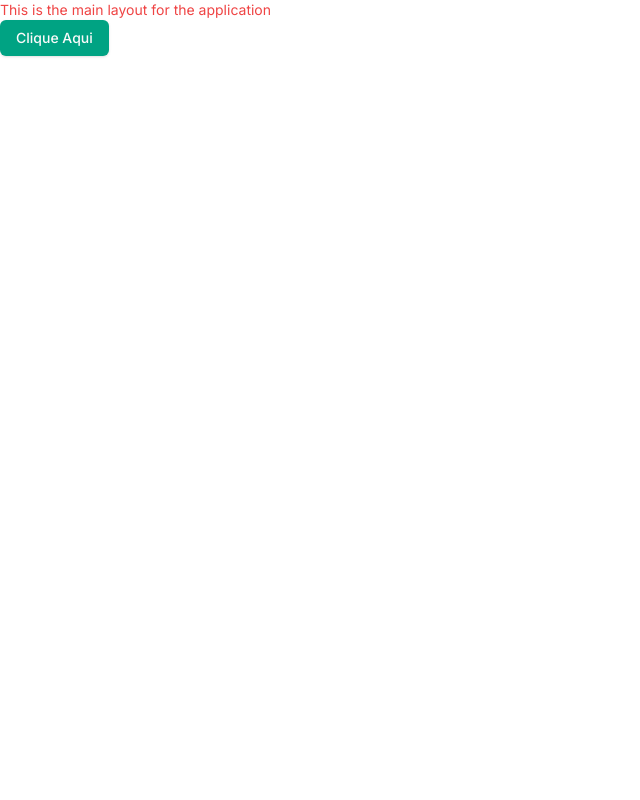
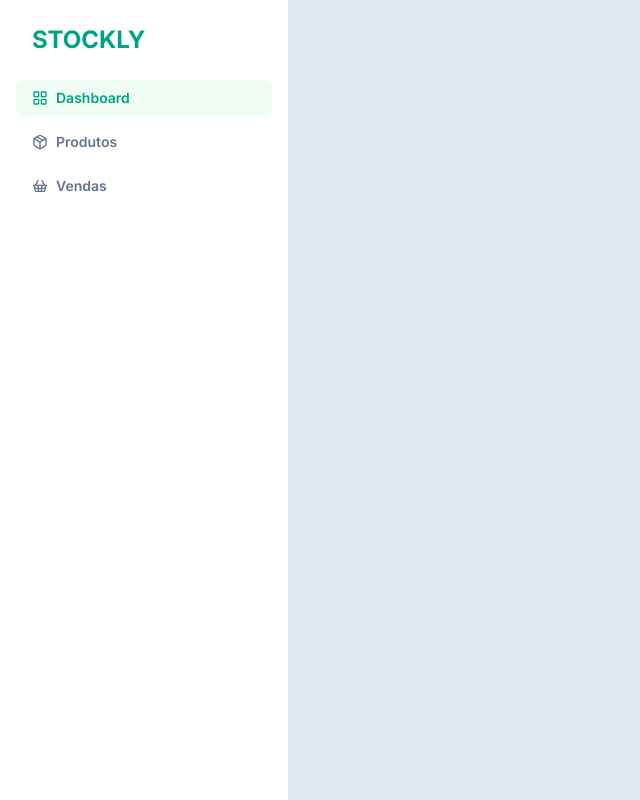
Before and after one commit to davifdev/stockly, a Next.js app: page / in a window 1280 px wide. Shown: the whole page, without its empty margins (0-640 px from the left). Built offline with nearby package versions, Linux system fonts and the light colour scheme.

Commit message:
feat: add initial page product

```diff
--- a/app/globals.css
+++ b/app/globals.css
@@ -10,7 +10,7 @@
 
 @layer base {
   :root {
-    --background: 0 0% 100%;
+    --background: 214, 32%, 91%;
     --foreground: 0 0% 3.9%;
     --card: 0 0% 100%;
     --card-foreground: 0 0% 3.9%;
@@ -63,3 +63,9 @@
     --chart-5: 340 75% 55%;
   }
 }
+
+@layer {
+  body {
+    @apply bg-background text-foreground;
+  }
+}
--- a/app/layout.tsx
+++ b/app/layout.tsx
@@ -1,6 +1,7 @@
 import type { Metadata } from "next";
 import { Inter } from "next/font/google";
 import "./globals.css";
+import Sidebar from "./components/sidebar";
 
 const inter = Inter({
   subsets: ["latin"],
@@ -19,10 +20,10 @@ export default function RootLayout({
   return (
     <html lang="en">
       <body className={`${inter.className} antialiased`}>
-        <h2 className="text-sm text-red-500">
-          This is the main layout for the application
-        </h2>
-        {children}
+        <div className="flex">
+          <Sidebar />
+          {children}
+        </div>
       </body>
     </html>
   );
--- a/app/page.tsx
+++ b/app/page.tsx
@@ -1,9 +1,3 @@
-import { Button } from "./components/ui/button";
-
 export default function Home() {
-  return (
-    <>
-      <Button>Clique Aqui</Button>
-    </>
-  );
+  return <></>;
 }
--- a/app/products/page.tsx
+++ b/app/products/page.tsx
@@ -1,5 +1,23 @@
-const ProductsPage = () => {
-  return <h1>Products Page</h1>;
+import { PlusIcon } from "lucide-react";
+import { Button } from "../components/ui/button";
+import { getProduct } from "../data-access/get-products";
+
+const ProductsPage = async () => {
+  const products = await getProduct();
+  console.log(products);
+  return (
+    <div className="p-8 space-y-5 w-full">
+      <div className="flex justify-between items-center">
+        <div className="space-y-1">
+          <p className="text-primary text-sm font-semibold">Produtos</p>
+          <h2 className="font-semibold text-2xl">Gestão de produtos</h2>
+        </div>
+        <Button>
+          <PlusIcon /> Novo produto
+        </Button>
+      </div>
+    </div>
+  );
 };
 
 export default ProductsPage;
--- a/package.json
+++ b/package.json
@@ -20,6 +20,7 @@
     "pg": "^8.18.0",
     "react": "^18",
     "react-dom": "^18",
+    "server-only": "^0.0.1",
     "tailwind-merge": "^3.5.0",
     "tailwindcss-animate": "^1.0.7"
   },
```
Also changed, not shown: 1 other file (tests, documents, lock files or other folders).
